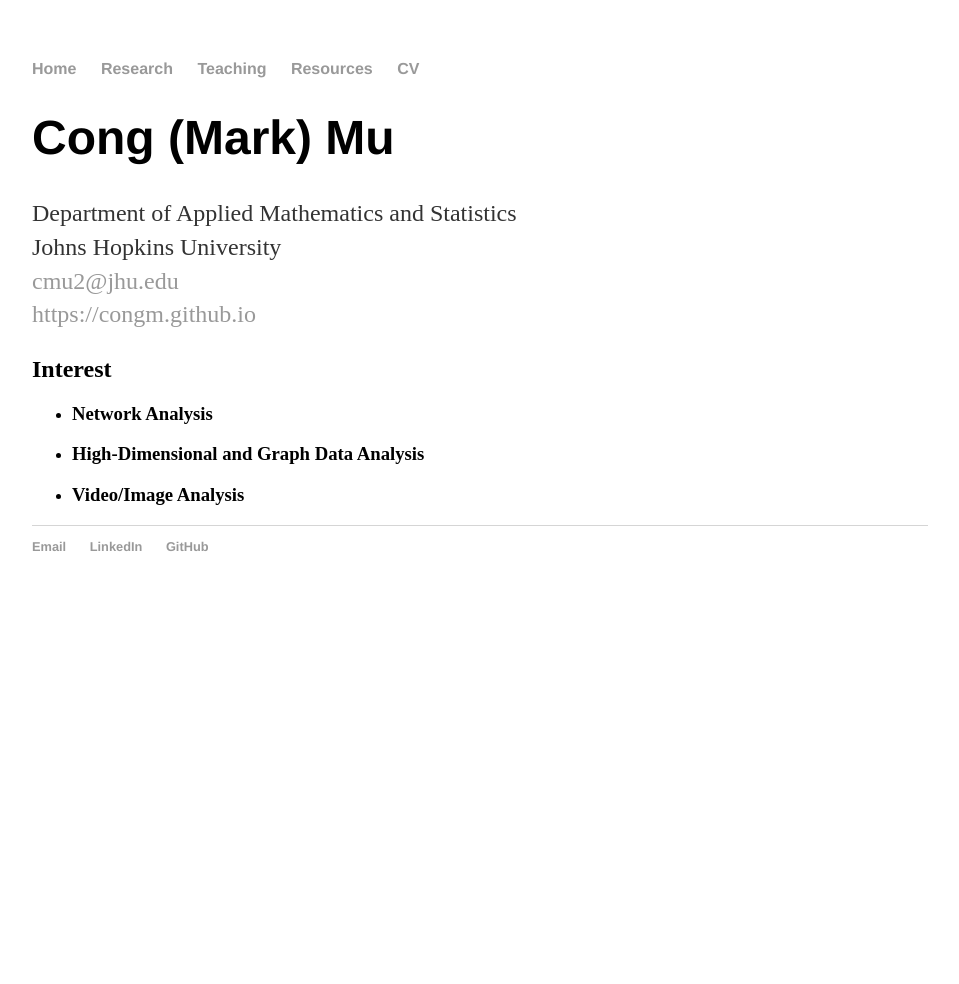
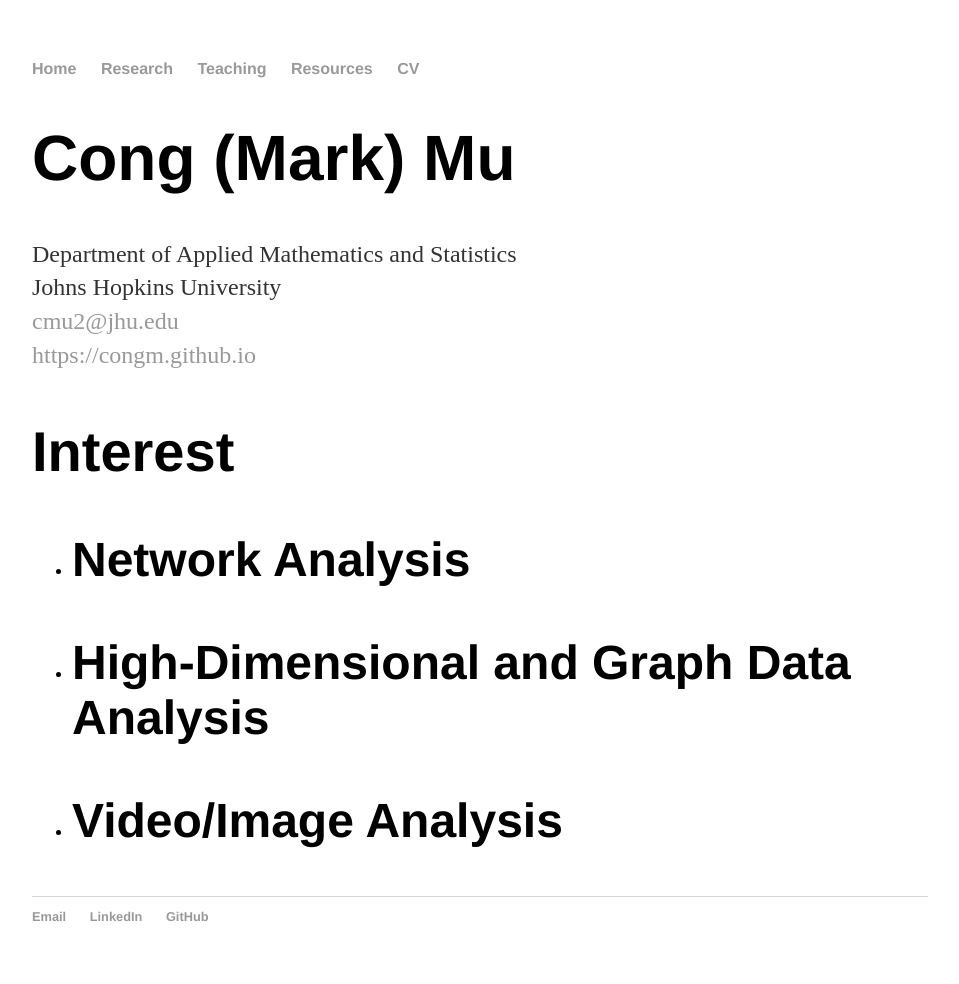
Before and after one commit to CongM/CongM.github.io, a Jekyll site: the page built from index.html, in a window 1280 px wide. Shown: the whole page, without its empty margins (160-1119 px from the left). Built offline with Jekyll 4.4.1, drawn with Linux system fonts in a browser that asks for light colours; before the commit the page ends 900 px from its top, so only the background shows below that.

Commit message:
Update main.css

```diff
--- a/css/main.css
+++ b/css/main.css
@@ -20,7 +20,19 @@
     text-decoration: underline;
 }
 h1 {
+    font-size: 4em;
+    font-family:'Helvetica', 'Arial', 'Sans-Serif';
+}
+h2 {
+    font-size: 3.5em;
+    font-family:'Helvetica', 'Arial', 'Sans-Serif';
+}
+h3 {
     font-size: 3em;
+    font-family:'Helvetica', 'Arial', 'Sans-Serif';
+}
+h4 {
+    font-size: 2.5em;
     font-family:'Helvetica', 'Arial', 'Sans-Serif';
 }
 p {
```
